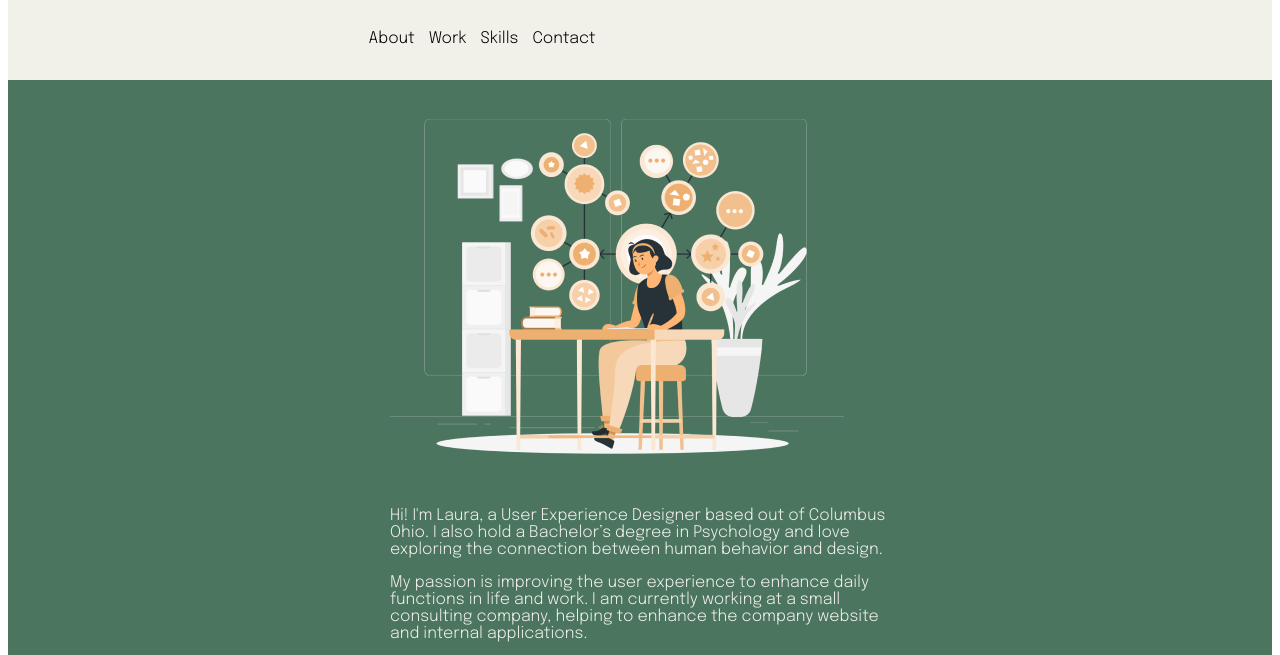
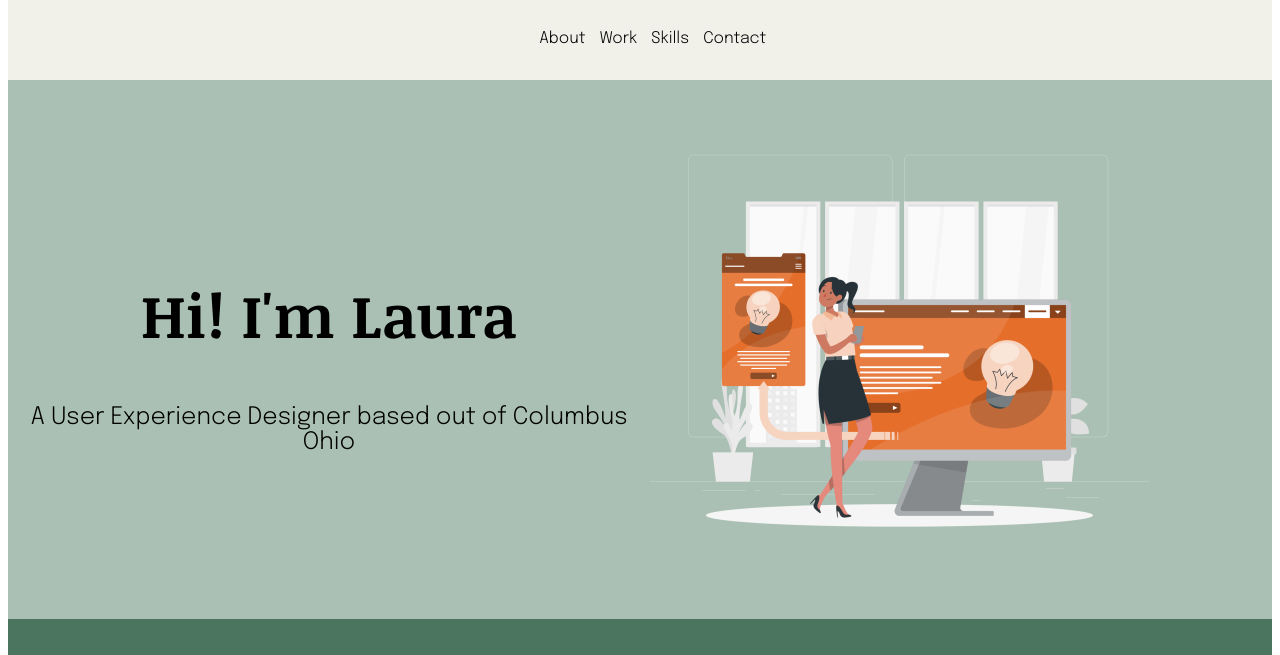
Before and after one commit to ljac86/UX_UI_HW_19, a plain HTML site: page index.html in a window 1280 px wide. Shown: the part 103-758 px from the top of the page. Drawn offline with nearby package versions, Linux system fonts and the light colour scheme.

Commit message:
Additional styling

```diff
--- a/CSS/style.css
+++ b/CSS/style.css
@@ -13,8 +13,9 @@ header {
 }
 
 nav {
-    width: 73%;
+    width: 100%;
     padding: 1%;
+    text-align: center;
 }
 
 ul {
@@ -24,6 +25,40 @@ ul {
     font-optical-sizing: auto;
     font-weight: 300;
     font-style: normal;
+}
+
+.mainImg {
+    padding: 10px;
+    background-color: #AAC0B4;
+    display: grid;
+    grid-template-rows: 100%;
+    grid-template-columns: 50% 50%;
+    grid-template-areas:
+    "left right";
+
+}
+
+.hero {
+    grid-area: left;
+    padding:auto;
+    margin: auto;
+}
+
+.mainImg {
+    grid-area: right;
+}
+
+.hero h1 {
+    font-size: 60px;
+}
+
+.hero h2 {
+    font-size: 24px;
+    font-family: "Epilogue", sans-serif;
+    font-optical-sizing: auto;
+    font-weight: 300;
+    font-style: normal;
+    text-align: center;
 }
 
 .heroImg {
--- a/index.html
+++ b/index.html
@@ -24,10 +24,20 @@
                 </ul>
             </nav>
         </header>
+
+    <Section class="mainImg">
+        <div class="hero">
+            <h1>Hi! I'm Laura</h1>
+            <h2>A User Experience Designer based out of Columbus Ohio</h2>
+        </div>
+        <img src="Images/Microsites-rafiki 1.png" class="mainImg">
+
+    </Section>
+
         <Section class="heroImg">
             <div class="content">
                 <img src="Images\Mind map-rafiki 1.png" alt="Girl at desk">
-                <p>Hi! I'm Laura, a User Experience Designer based out of Columbus Ohio. I also hold a Bachelor’s degree in Psychology and love exploring the connection between human behavior and design.</p>
+                <p>I also hold a Bachelor’s degree in Psychology and love exploring the connection between human behavior and design.</p>
                 <p>My passion is improving the user experience to enhance daily functions in life and work. I am currently working at a small consulting company, helping to enhance the company website and internal applications.</p>
                 <button>Download Resume</button>
             </div>
```
